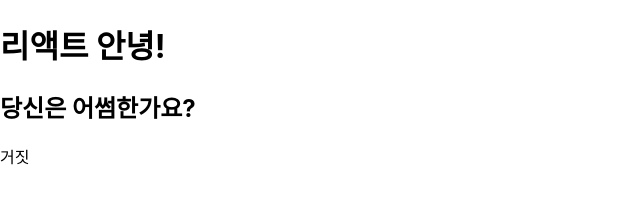
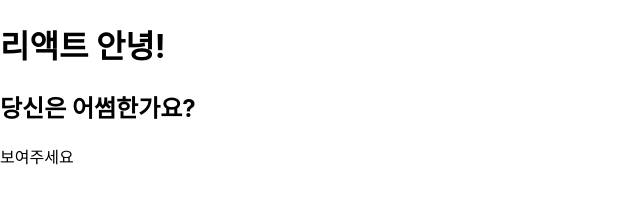
Before and after one commit to websharei/study, a React (Create React App) app in the folder chapter2/05-conditional-operator/: page / in a window 1280 px wide. Shown: the top 218 px of the page, without its empty margins (0-640 px from the left). Built offline with nearby package versions, Linux system fonts and the light colour scheme.

Commit message:
2.4.4 &&를 사용한 조건부 렌더링, 예제 실습

```diff
--- a/chapter2/05-conditional-operator/src/App.js
+++ b/chapter2/05-conditional-operator/src/App.js
@@ -3,13 +3,13 @@ import React, { Component, Fragment } from 'react';
 class App extends Component { // 이코드는 App이라는 클래스를 선언합니다. 새로운 컴포넌트를 만들 때는 이렇게 클래스를 선언합니다.
 	render() {// 이 함수 내부에서는 컴포넌트를 유저에게 어떻게 보일지 return합니다.
 		const text = '당신은 어썸한가요?';
-		const condition = false;
+		const condition = true;
 		return (
 			<Fragment>
 				<h1>리액트 안녕!</h1>
 				<h2>{text}</h2>
 				{
-					condition ? '참' : '거짓'
+					condition && '보여주세요'
 				}
 			</Fragment>
 		);
```
